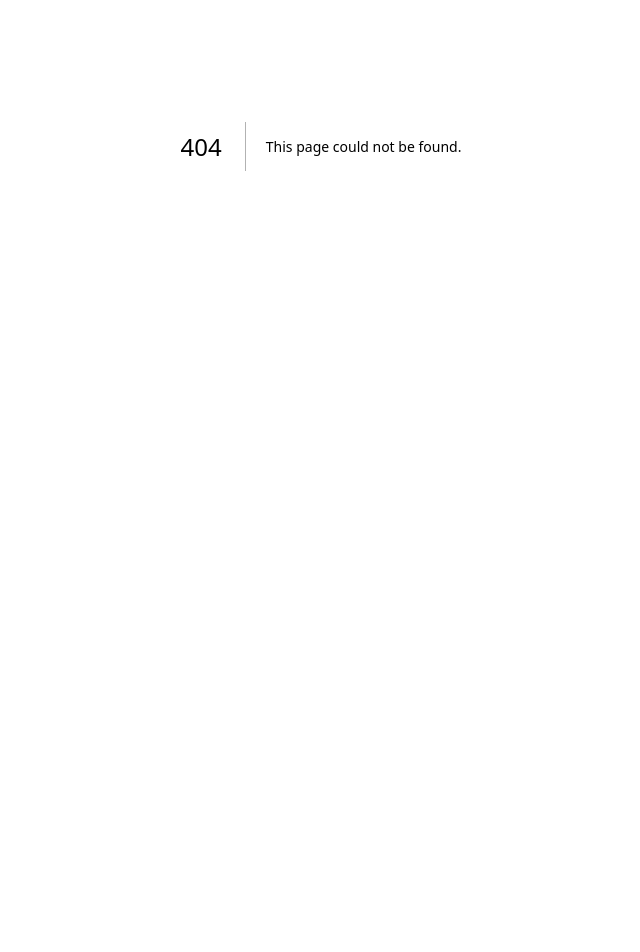
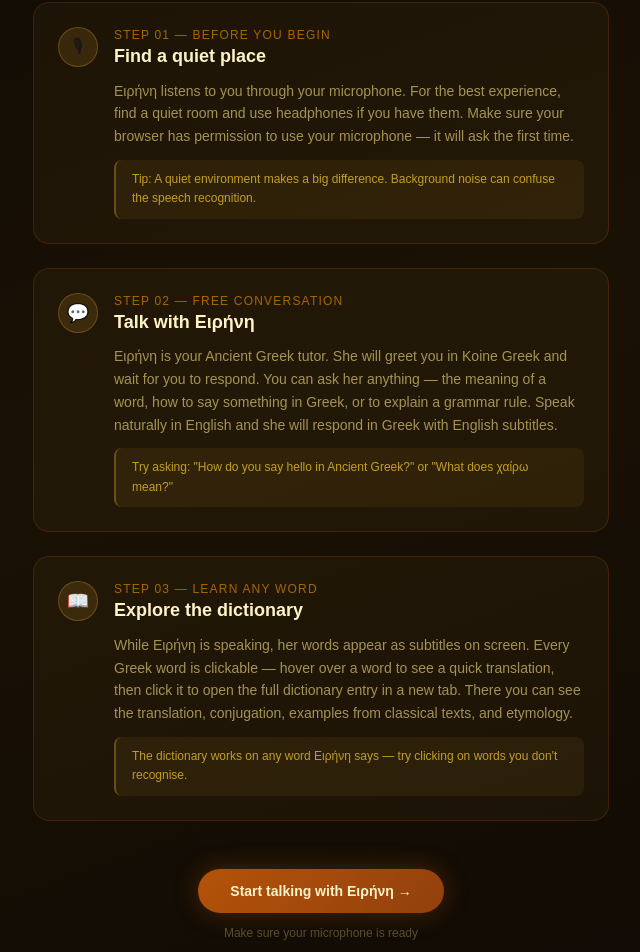
Before and after one commit to StanfordCS194/spr26-Team-25, a Next.js app in the folder frontend/: page /tutorial in a window 1280 px wide. Before the commit this address had no page. Shown: the part 254-1206 px from the top of the page, without its empty margins (319-959 px from the left). Before the commit the page ends 800 px from the top, so only its background shows below. Built offline with nearby package versions, Linux system fonts and the light colour scheme.

Commit message:
feat: add tutorial page and link from main menu

```diff
--- a/frontend/app/tutor/page.tsx
+++ b/frontend/app/tutor/page.tsx
@@ -52,6 +52,18 @@ export default function TutorSelectPage() {
 
         {/* mode buttons */}
         <div className="flex flex-col gap-4 w-full max-w-sm">
+          {/* tutorial — how to use the app */}
+          <button
+            onClick={() => router.push('/tutorial')}
+            className="w-full bg-white/10 hover:bg-white/20 backdrop-blur-sm border border-white/20 rounded-2xl px-6 py-5 text-left transition-all duration-200 group"
+          >
+            <p className="text-white text-lg font-medium group-hover:text-amber-300 transition-colors">
+               Tutorial
+            </p>
+            <p className="text-white/50 text-sm mt-1">
+              Learn how to talk with Ειρήνη and explore the dictionary
+            </p>
+          </button>
           {/* conversation mode */}
           <button
             onClick={() => router.push('/tutor/conversation')}
--- /dev/null
+++ b/frontend/app/tutorial/page.tsx
@@ -0,0 +1,122 @@
+'use client';
+
+import { useRouter } from 'next/navigation';
+
+const steps = [
+  {
+    number: '01',
+    icon: '🎙',
+    title: 'Find a quiet place',
+    subtitle: 'Before you begin',
+    description:
+      'Ειρήνη listens to you through your microphone. For the best experience, find a quiet room and use headphones if you have them. Make sure your browser has permission to use your microphone — it will ask the first time.',
+    tip: 'Tip: A quiet environment makes a big difference. Background noise can confuse the speech recognition.',
+  },
+  {
+    number: '02',
+    icon: '💬',
+    title: 'Talk with Ειρήνη',
+    subtitle: 'Free conversation',
+    description:
+      'Ειρήνη is your Ancient Greek tutor. She will greet you in Koine Greek and wait for you to respond. You can ask her anything — the meaning of a word, how to say something in Greek, or to explain a grammar rule. Speak naturally in English and she will respond in Greek with English subtitles.',
+    tip: 'Try asking: "How do you say hello in Ancient Greek?" or "What does χαίρω mean?"',
+  },
+  {
+    number: '03',
+    icon: '📖',
+    title: 'Explore the dictionary',
+    subtitle: 'Learn any word',
+    description:
+      'While Ειρήνη is speaking, her words appear as subtitles on screen. Every Greek word is clickable — hover over a word to see a quick translation, then click it to open the full dictionary entry in a new tab. There you can see the translation, conjugation, examples from classical texts, and etymology.',
+    tip: "The dictionary works on any word Ειρήνη says — try clicking on words you don't recognise.",
+  },
+];
+
+export default function TutorialPage() {
+  const router = useRouter();
+
+  return (
+    <main
+      className="min-h-screen flex flex-col items-center justify-center px-4 py-16"
+      style={{
+        background: 'linear-gradient(160deg, #0f0a05 0%, #1a1105 50%, #0f0a05 100%)',
+      }}
+    >
+      <button
+        onClick={() => router.push('/')}
+        className="absolute top-4 left-4 text-amber-200/50 hover:text-amber-200 text-sm transition-colors"
+      >
+        ← Back
+      </button>
+
+      <div className="text-center mb-14">
+        <p className="text-amber-500/70 text-sm tracking-widest uppercase mb-3">
+          How to use
+        </p>
+        <h1 className="text-4xl font-bold text-amber-100 mb-3">Χρονός</h1>
+        <p className="text-amber-200/50 text-base max-w-sm mx-auto leading-relaxed">
+          Your Ancient Greek tutor — powered by AI, taught by Ειρήνη.
+        </p>
+      </div>
+
+      <div className="flex flex-col gap-6 w-full max-w-xl">
+        {steps.map((step) => (
+          <div
+            key={step.number}
+            className="rounded-2xl border border-amber-800/30 p-6"
+            style={{ background: 'rgba(255, 200, 80, 0.04)' }}
+          >
+            <div className="flex items-start gap-4 mb-3">
+              <div
+                className="flex-shrink-0 w-10 h-10 rounded-full flex items-center justify-center text-lg"
+                style={{
+                  background: 'rgba(255, 180, 50, 0.12)',
+                  border: '1px solid rgba(255, 180, 50, 0.25)',
+                }}
+              >
+                {step.icon}
+              </div>
+              <div>
+                <p className="text-amber-500/60 text-xs tracking-widest uppercase mb-0.5">
+                  Step {step.number} — {step.subtitle}
+                </p>
+                <h2 className="text-amber-100 text-lg font-semibold leading-tight">
+                  {step.title}
+                </h2>
+              </div>
+            </div>
+
+            <p className="text-amber-200/60 text-sm leading-relaxed mb-3 pl-14">
+              {step.description}
+            </p>
+
+            <div
+              className="ml-14 rounded-lg px-4 py-2.5"
+              style={{
+                background: 'rgba(255, 180, 50, 0.07)',
+                borderLeft: '2px solid rgba(255, 180, 50, 0.3)',
+              }}
+            >
+              <p className="text-amber-300/70 text-xs leading-relaxed">{step.tip}</p>
+            </div>
+          </div>
+        ))}
+      </div>
+
+      <div className="mt-12 flex flex-col items-center gap-3">
+        <button
+          onClick={() => router.push('/tutor/conversation')}
+          className="px-8 py-3 rounded-full text-sm font-semibold transition-all duration-200"
+          style={{
+            background: 'linear-gradient(135deg, #b45309, #92400e)',
+            color: '#fef3c7',
+            boxShadow: '0 0 24px rgba(180, 83, 9, 0.35)',
+          }}
+        >
+          Start talking with Ειρήνη →
+        </button>
+        <p className="text-amber-200/30 text-xs">Make sure your microphone is ready</p>
+      </div>
+    </main>
+  );
+}
```
